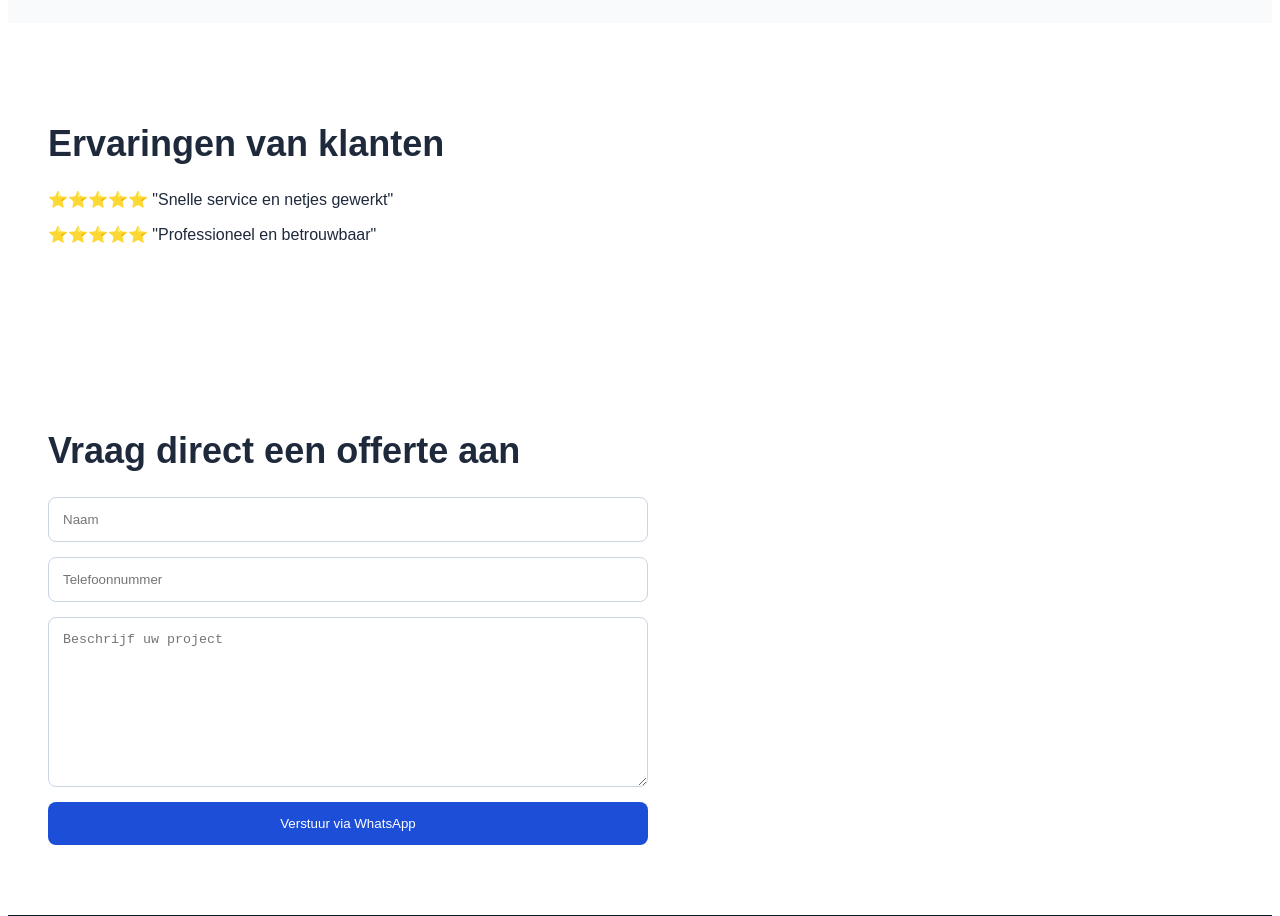
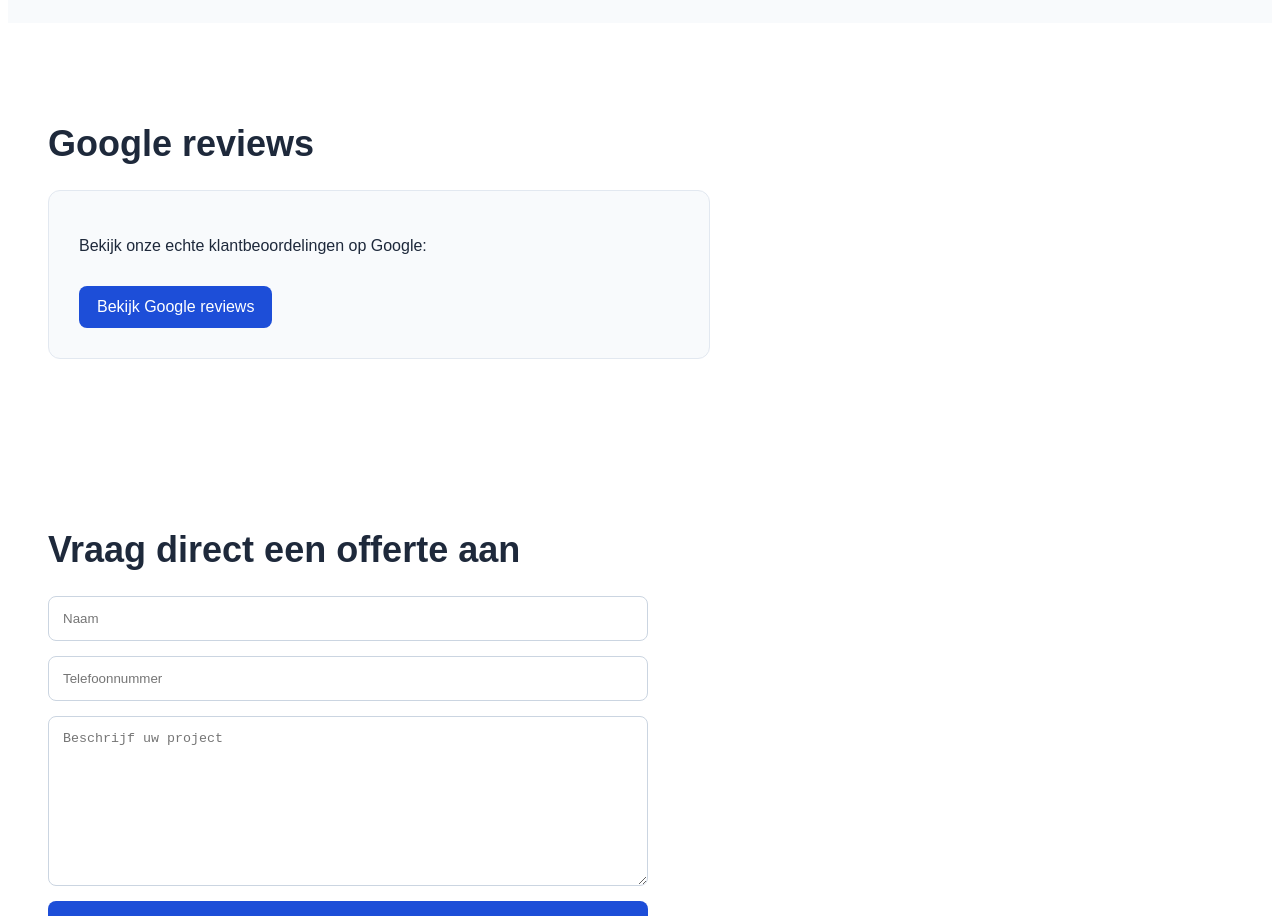
Before and after one commit to emalkhaleki/elektrotechniek-khaleki.nl, a React (Vite) app: page / in a window 1280 px wide. Shown: the part 1420-2336 px from the top of the page. Built offline with nearby package versions, Linux system fonts and the light colour scheme.

Commit message:
Update App.jsx

```diff
--- a/src/App.jsx
+++ b/src/App.jsx
@@ -88,9 +88,18 @@ export default function App() {
       </section>
 
       <section style={styles.section}>
-        <h2 style={styles.heading}>Ervaringen van klanten</h2>
-        <p>⭐⭐⭐⭐⭐ "Snelle service en netjes gewerkt"</p>
-        <p>⭐⭐⭐⭐⭐ "Professioneel en betrouwbaar"</p>
+        <h2 style={styles.heading}>Google reviews</h2>
+        <div style={styles.reviewBox}>
+          <p>Bekijk onze echte klantbeoordelingen op Google:</p>
+          <a
+            href="https://www.google.com/search?q=Elektrotechniek+Khaleki+Apeldoorn"
+            target="_blank"
+            rel="noopener noreferrer"
+            style={styles.reviewBtn}
+          >
+            Bekijk Google reviews
+          </a>
+        </div>
       </section>
 
       <section id="contact" style={styles.section}>
@@ -282,6 +291,22 @@ const styles = {
     textDecoration: "none",
     fontSize: 20,
   },
+  reviewBox: {
+    padding: 30,
+    border: "1px solid #e2e8f0",
+    borderRadius: 12,
+    background: "#f8fafc",
+    maxWidth: 600,
+  },
+  reviewBtn: {
+    display: "inline-block",
+    marginTop: 15,
+    background: "#1d4ed8",
+    color: "white",
+    padding: "12px 18px",
+    borderRadius: 8,
+    textDecoration: "none",
+  },
   footer: {
     background: "#0f172a",
     color: "white",
```
